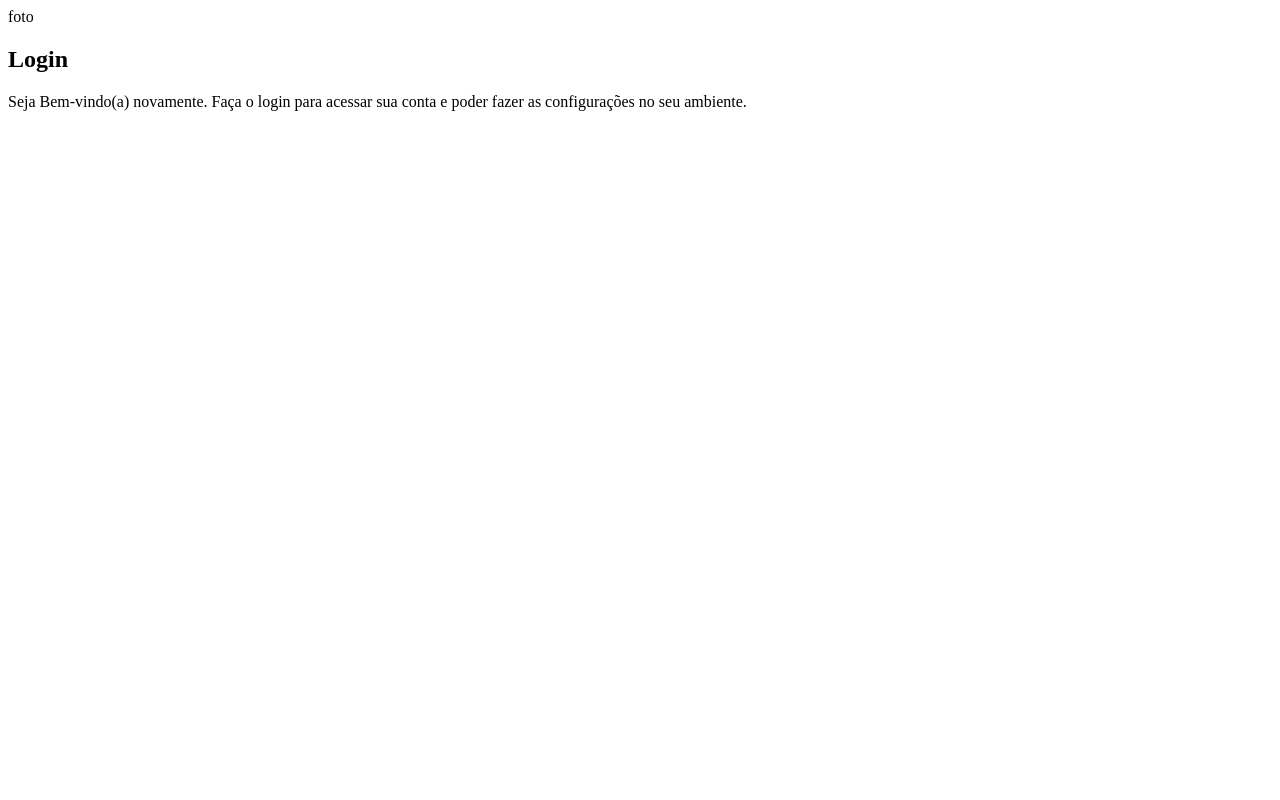
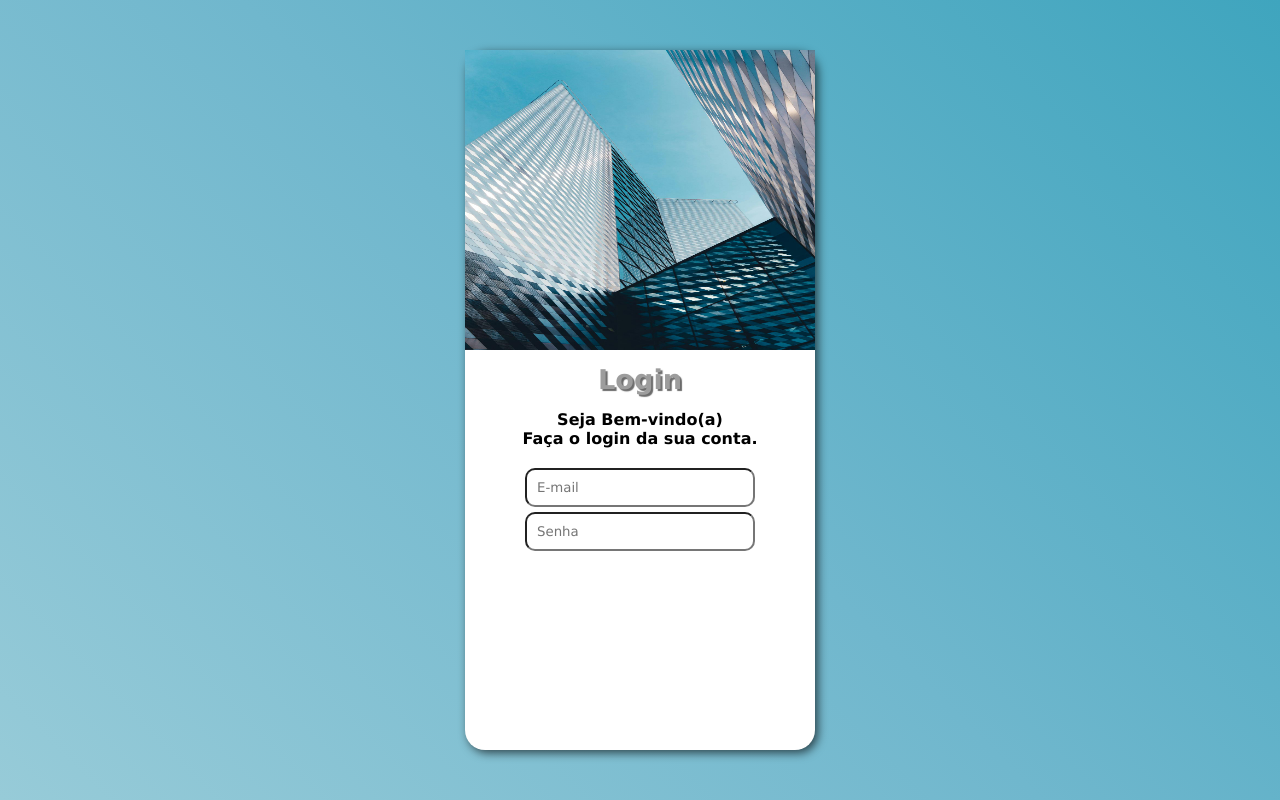
Before and after one commit to lukaz-alves/projeto-login, a plain HTML site: page index.html in a window 1280 px wide. Drawn offline with Linux system fonts and the light colour scheme.

Commit message:
criei a personalização do site

```diff
--- a/estilos/style.css
+++ b/estilos/style.css
@@ -1 +1,68 @@
 @charset "UTF-8";
+
+:root {
+    --cor1: #3FA5BE;
+    --cor2: #70B7CD;
+    --cor3: #97CBD8;
+    --cor4: #9D9D9D;
+}
+
+* {
+    margin: 0px;
+    padding: 0px;
+    font-family: Verdana, Geneva, Tahoma, sans-serif;
+}
+
+html, body {
+    width: 100vw;
+    height: 100vh;
+}
+
+body {
+    background-image: linear-gradient(45deg, var(--cor3), var(--cor2), var(--cor1));
+    position: relative;
+}
+
+main > section#login {
+    background-color: white;
+    width: 350px;
+    height: 700px;
+    position: absolute;
+    top: 50%;
+    left: 50%;
+    transform: translate(-50%, -50%);
+    border-radius: 20px;
+    box-shadow: 3px 3px 10px rgba(0, 0, 0, 0.637);
+}
+
+div#imagem > img {
+    width: 350px;
+    height: 300px;
+}
+
+div#formulario > h1 {
+    color: var(--cor4);
+    font-size: 1.7em;
+    text-shadow: 2px 2px 1px rgba(0, 0, 0, 0.582);
+    text-align: center;
+    margin-top: 10px;
+}
+
+div#formulario > p {
+    font-weight: bold;
+    padding: 10px;
+    margin-top: 5px;
+    text-align: center;
+}
+
+div > form {
+    margin-top: 10px;
+    padding: 0px 10px 0px 10px;
+    text-align: center;
+}
+
+div > form > input {
+    border-radius: 10px;
+    padding: 10px;
+    margin-bottom: 5px;
+}
--- a/index.html
+++ b/index.html
@@ -10,13 +10,14 @@
     <main>
         <section id="login">
             <div id="imagem">
-                foto
+                <img src="imagens/predio.jpg" alt="predio">
             </div>
             <div id="formulario">
                 <h1>Login</h1>
-                <p>Seja Bem-vindo(a) novamente. Faça o login para acessar sua conta e poder fazer as configurações no seu ambiente.</p>
+                <p>Seja Bem-vindo(a) <br> Faça o login da sua conta.</p>
                 <form action="login.php" method="post">
-
+                    <input type="email" name="email" id="iemail" required size="25" placeholder="E-mail">
+                    <input type="password" name="senha" id="isenha" required size="25"  placeholder="Senha">
                 </form>
             </div>
         </section>
```
